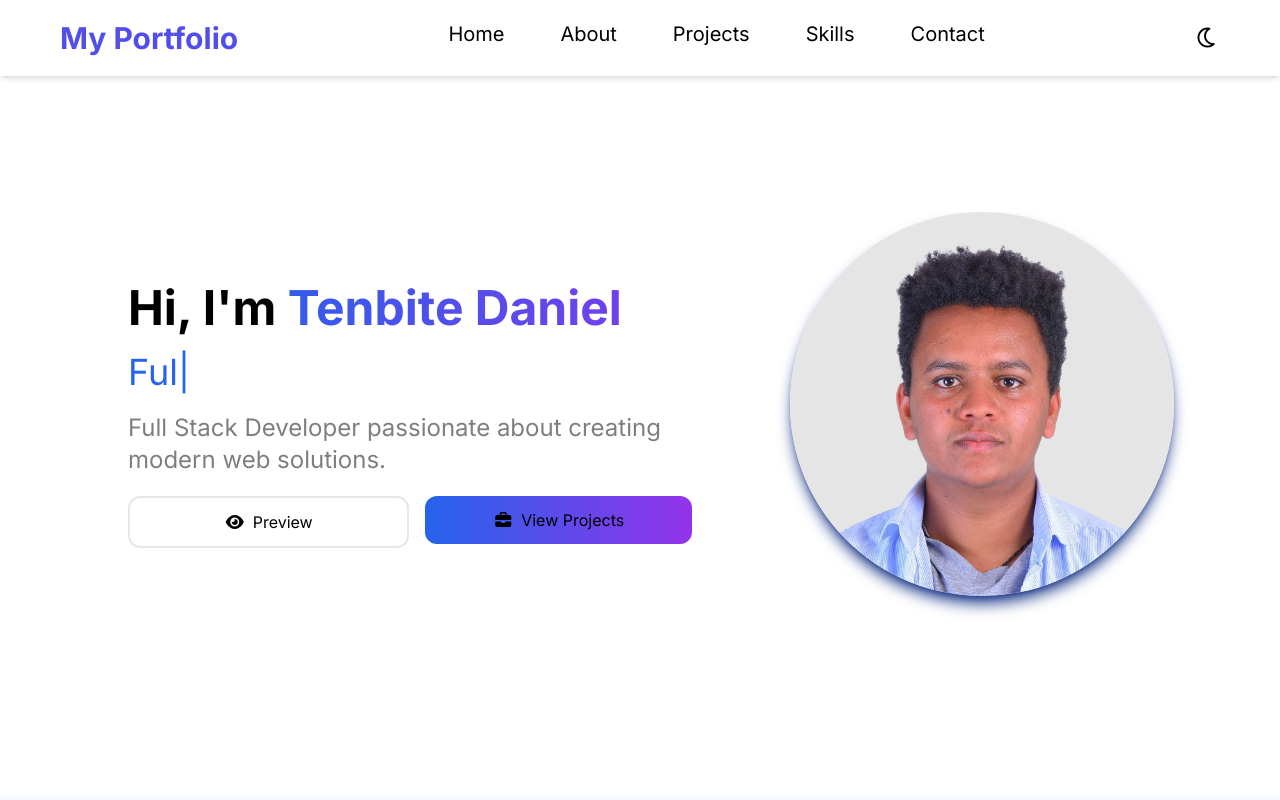
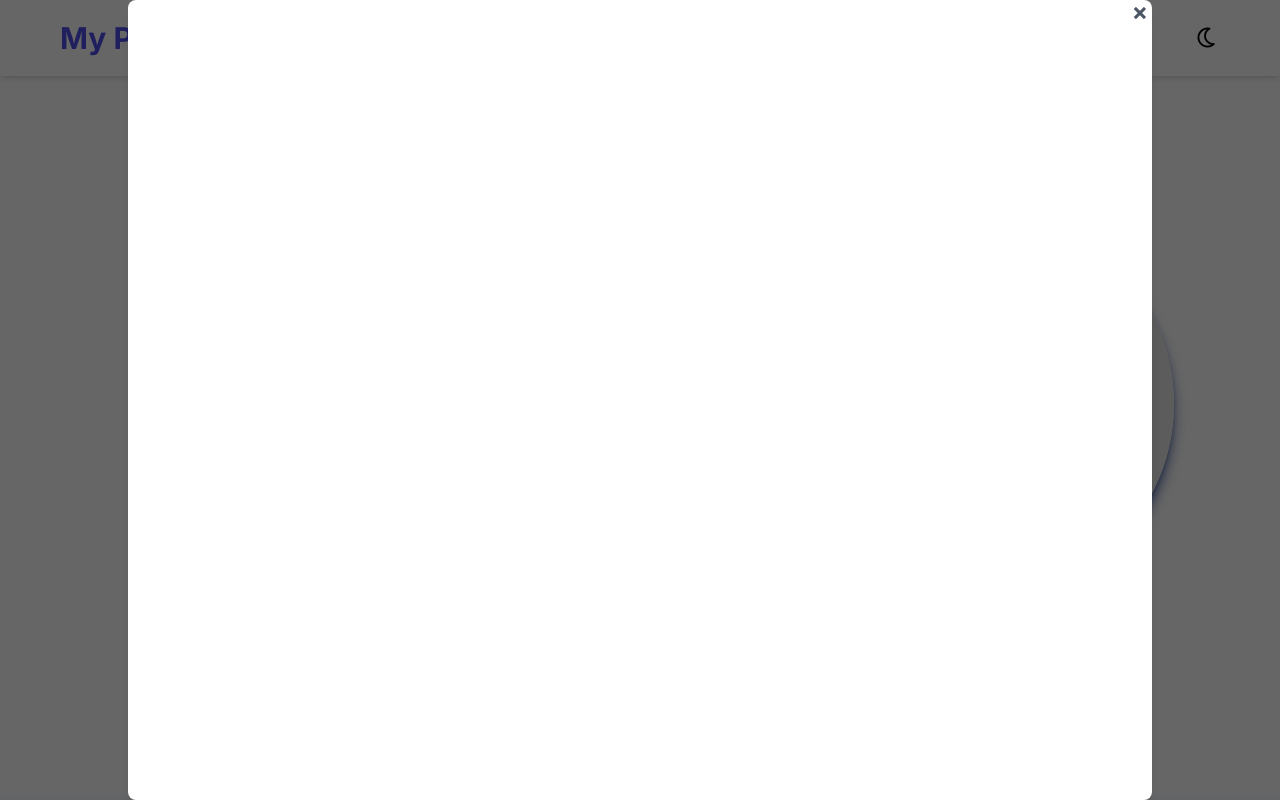
Before and after one commit to tenbite-daniel/My-Portfolio, a React (Vite) app: page / in a window 1280 px wide. Both pictures are taken after a click on the button "Preview". Shown: the top 800 px of the page. Built offline with nearby package versions, Linux system fonts and the light colour scheme.

Commit message:
feat: Added the Prview Resume.

```diff
--- a/src/components/About.jsx
+++ b/src/components/About.jsx
@@ -12,8 +12,7 @@ export default function About() {
         hidden: { opacity: 0, y: 300 },
         show: { opacity: 1, y: 0 },
     };
-
-    const fileUrl = "/resume.pdf";
+    const fileUrl = "/Tenbite_Daniel_Resume.pdf";
     function handleDownload() {
         const anchor = document.createElement("a");
         anchor.href = fileUrl;
--- a/src/components/Hero.jsx
+++ b/src/components/Hero.jsx
@@ -1,5 +1,6 @@
 import { useState, useEffect } from "react";
 import heroImg from "../assets/images/hero img.jpg";
+import PreviewResume from "./PreviewResume";
 
 export default function Hero() {
     const positions = [
@@ -17,6 +18,7 @@ export default function Hero() {
     const [textIndex, setTextIndex] = useState(0);
     const [charIndex, setCharIndex] = useState(0);
     const [isDeleting, setIsDeleting] = useState(false);
+    const [resumeOpen, setResumeOpen] = useState(false);
 
     const currentText = positions[textIndex];
     const visibleText = currentText.substring(0, charIndex);
@@ -44,6 +46,9 @@ export default function Hero() {
         }
         return () => clearTimeout(timeout);
     }, [charIndex, isDeleting, textIndex, currentText]);
+
+    const openPreview = () => setResumeOpen(true);
+    const closePreview = () => setResumeOpen(false);
 
     return (
         <main
@@ -78,10 +83,14 @@ export default function Hero() {
                     </p>
                 </section>
                 <section className="w-full flex flex-col gap-4 mt-5 md:flex-row">
-                    <button className="group w-full p-3 border-2 rounded-xl hover:bg-previewBtn dark:text-white dark:hover:bg-gray-700 dark:border-gray-700">
+                    <button
+                        className="group w-full p-3 border-2 rounded-xl hover:bg-previewBtn dark:text-white dark:hover:bg-gray-700 dark:border-gray-700"
+                        onClick={openPreview}
+                    >
                         <i className="fas fa-eye me-1 mr-2 transform transition-transform duration-300 group-hover:scale-110"></i>
                         Preview
                     </button>
+                    <PreviewResume isOpen={resumeOpen} onClose={closePreview} />
                     <a href="#projects" className="w-full">
                         <button className="group w-full p-3 border-2 rounded-xl bg-gradient-to-r from-blue-600 to-purple-600 hover:bg-gradient-to-r hover:from-blue-500 hover:to-purple-500 border-none dark:text-white">
                             <i className="fas fa-briefcase mr-2 transform transition-transform duration-300 group-hover:scale-110"></i>
--- /dev/null
+++ b/src/components/PreviewResume.jsx
@@ -0,0 +1,35 @@
+export default function PreviewResume({ isOpen, onClose }) {
+    const fileUrl = "/Tenbite_Daniel_Resume.pdf";
+
+    if (!isOpen) return null;
+
+    return (
+        <article>
+            <section
+                className="fixed inset-0 bg-black bg-opacity-60 flex justify-center items-center z-50"
+                onClick={onClose}
+            >
+                <section
+                    className="w-full h-full bg-white rounded-lg shadow-lg max-w-5xl max-h-[100vh] p-5 relative"
+                    onClick={(e) => e.stopPropagation()}
+                >
+                    <button
+                        onClick={onClose}
+                        className="absolute -top-1 right-1 text-gray-600 hover:text-gray-900 text-2xl font-bold"
+                        aria-label="Close Preview"
+                    >
+                        &times;
+                    </button>
+
+                    <iframe
+                        src={fileUrl}
+                        title="Resume Preview"
+                        width="100%"
+                        height="100%"
+                        className="rounded"
+                    />
+                </section>
+            </section>
+        </article>
+    );
+}
```
Also changed, not shown: 2 other files (tests, documents, lock files or other folders).
